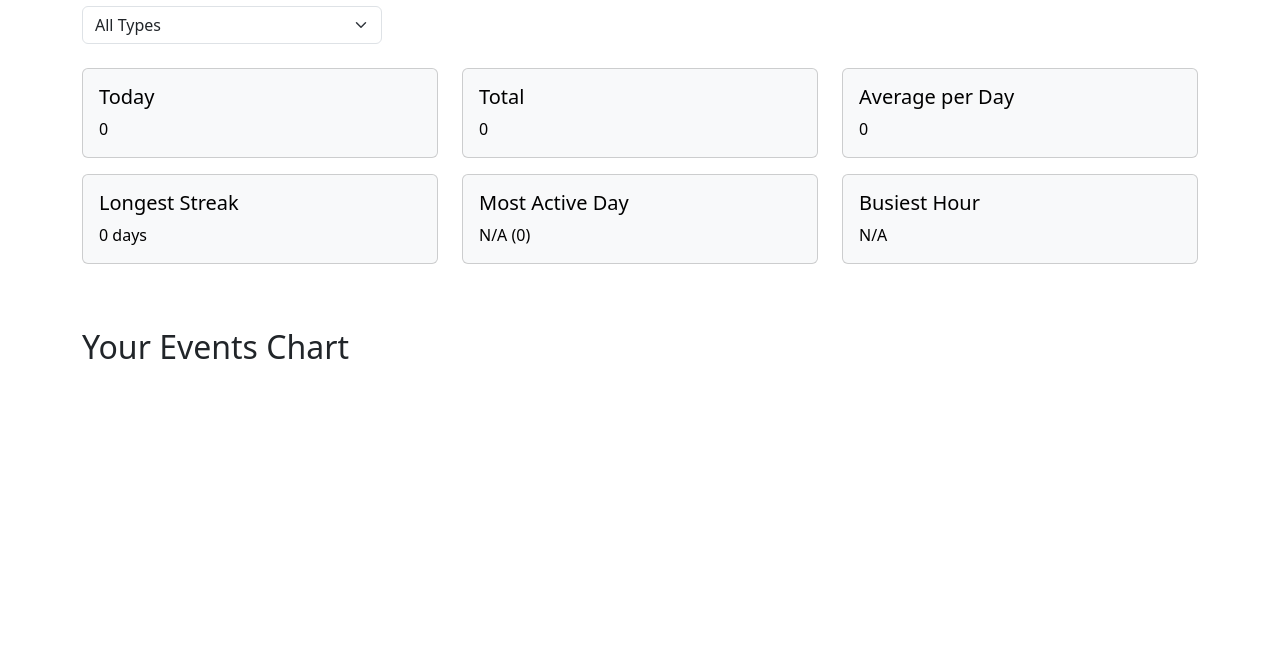
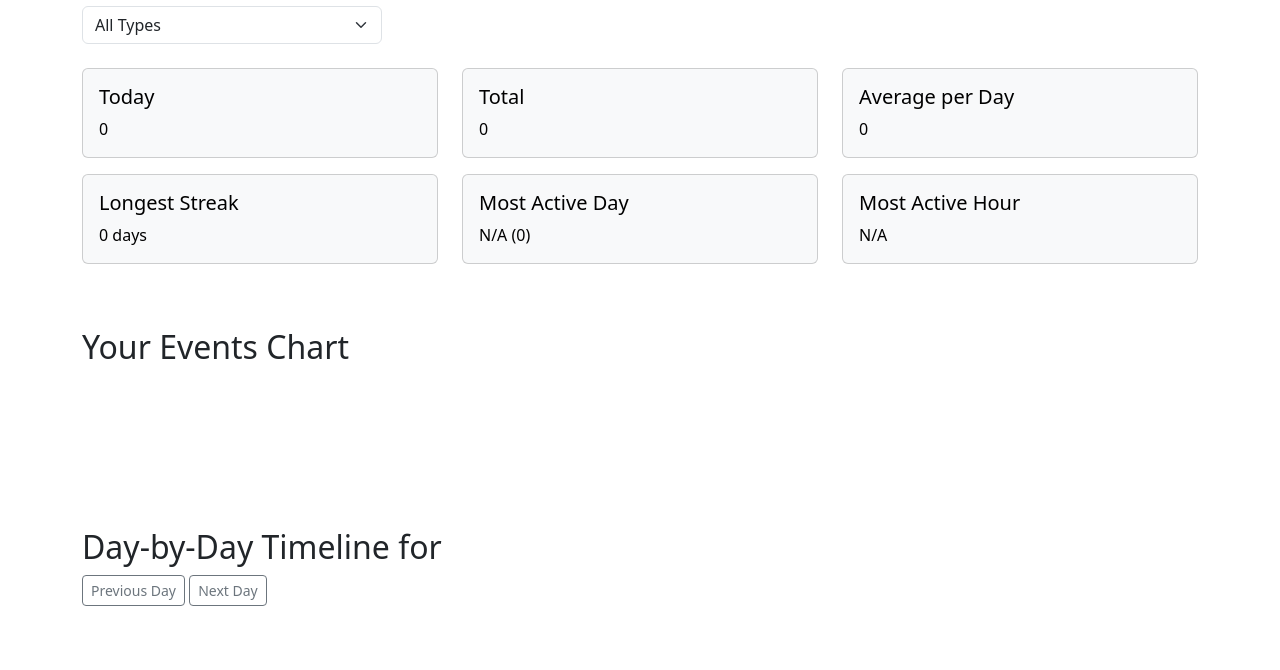
Before and after one commit to ljunker/everyday_statistics, a Flask app: page / in a window 1280 px wide. Shown: the part 208-878 px from the top of the page. Before the commit the page ends 567 px from the top, so only its background shows below. Run offline with Flask 3, Linux system fonts and the light colour scheme; the visitor is signed in with stand-in values (Sample User, id 1).

Commit message:
feat: Add timeline view to stats UI and `/timeline` API endpoint
- Introduce a timeline-based event view in the dashboard with navigation for day-to-day browsing.
- Create `/timeline` API endpoint to fetch events for a specific day with optional type filtering.
- Update styles and JavaScript to support the new timeline feature.

```diff
--- a/app.py
+++ b/app.py
@@ -178,5 +178,45 @@ def restore_event(event_id):
     })
 
 
+from datetime import datetime, timedelta
+
+
+@app.route('/timeline', methods=['GET'])
+@api_key_required
+def get_timeline():
+    event_type = request.args.get('type')  # optional
+    date_str = request.args.get('date')  # optional
+
+    query = Event.query.filter_by(deleted=False)
+    if event_type:
+        query = query.filter(Event.type == event_type)
+
+    if date_str:
+        try:
+            day = datetime.strptime(date_str, '%Y-%m-%d').date()
+        except ValueError:
+            return jsonify({'error': 'Invalid date format. Use YYYY-MM-DD.'}), 400
+
+        # Get events for that day only
+        start = datetime.combine(day, datetime.min.time())
+        end = datetime.combine(day + timedelta(days=1), datetime.min.time())
+        query = query.filter(Event.timestamp >= start, Event.timestamp < end)
+
+    events = query.order_by(Event.timestamp.asc()).all()
+
+    timeline = {}
+    if date_str:
+        timeline[date_str] = []
+    for event in events:
+        date = event.timestamp.strftime('%Y-%m-%d')
+        time_str = event.timestamp.strftime('%H:%M')
+        timeline.setdefault(date, []).append({
+            'time': time_str,
+            'type': event.type
+        })
+
+    return jsonify({'timeline': timeline})
+
+
 if __name__ == '__main__':
     app.run(host='0.0.0.0', port=5000)
--- a/templates/index.html
+++ b/templates/index.html
@@ -81,7 +122,7 @@
       <div class="col-md-4 mb-3">
         <div class="card text-bg-light">
           <div class="card-body">
-            <h5 class="card-title">Busiest Hour</h5>
+            <h5 class="card-title">Most Active Hour</h5>
             <p class="card-text"><span id="most_active_hour">N/A</span></p>
           </div>
         </div>
@@ -90,10 +131,22 @@
 
     <h2 class="mt-5">Your Events Chart</h2>
     <canvas id="eventsChart" height="100"></canvas>
+
+    <h2 class="mt-5">Day-by-Day Timeline for <span id="timelineDate"></span></h2>
+    <div class="mb-3">
+      <button id="prevDayBtn" class="btn btn-outline-secondary btn-sm">Previous Day</button>
+      <button id="nextDayBtn" class="btn btn-outline-secondary btn-sm">Next Day</button>
+    </div>
+    <div id="timeline"></div>
   </div>
 
   <script>
-    let chart; // Store Chart.js instance
+    let chart; // Chart.js instance
+    let currentDate = new Date(); // Today's date
+
+    function formatDate(date) {
+      return date.toISOString().split('T')[0];
+    }
 
     async function fetchTypes() {
       const apiKey = document.body.dataset.apiKey;
@@ -146,11 +198,42 @@
       });
     }
 
+    async function loadTimeline(eventType = '') {
+      const apiKey = document.body.dataset.apiKey;
+      const dateStr = formatDate(currentDate);
+      const url = `/timeline?date=${dateStr}${eventType ? `&type=${encodeURIComponent(eventType)}` : ''}`;
+
+      const res = await fetch(url, {
+        headers: { 'X-API-KEY': apiKey }
+      });
+      const data = await res.json();
+      const timelineDiv = document.getElementById('timeline');
+
+      let timelineContent = '';
+
+      for (const [date, events] of Object.entries(data.timeline)) {
+        events.forEach(e => {
+          timelineContent += `
+            <div class="timeline-hour">${e.time}</div>
+            <div class="timeline-event">${e.type}</div>
+          `;
+        });
+      }
+
+      if (!timelineContent) {
+        timelineContent = '<p>No events for this day.</p>';
+      }
+
+      const html = `<div class="timeline-container">${timelineContent}</div>`;
+      timelineDiv.innerHTML = html;
+
+      document.getElementById('timelineDate').innerText = dateStr;
+    }
+
     async function init() {
       const types = await fetchTypes();
       const select = document.getElementById('typeSelect');
 
-      // Populate dropdown
       types.forEach(type => {
         const opt = document.createElement('option');
         opt.value = type;
@@ -158,13 +241,25 @@
         select.appendChild(opt);
       });
 
-      // Load stats initially (all)
       await loadStats('');
+      await loadTimeline('');
 
-      // Handle selection change
       select.addEventListener('change', () => {
         const selectedType = select.value || '';
         loadStats(selectedType);
+        loadTimeline(selectedType);
+      });
+
+      document.getElementById('prevDayBtn').addEventListener('click', () => {
+        currentDate.setDate(currentDate.getDate() - 1);
+        const selectedType = select.value || '';
+        loadTimeline(selectedType);
+      });
+
+      document.getElementById('nextDayBtn').addEventListener('click', () => {
+        currentDate.setDate(currentDate.getDate() + 1);
+        const selectedType = select.value || '';
+        loadTimeline(selectedType);
       });
     }
 
```
Also changed, not shown: other parts of templates/index.html (+41 -1 lines).
